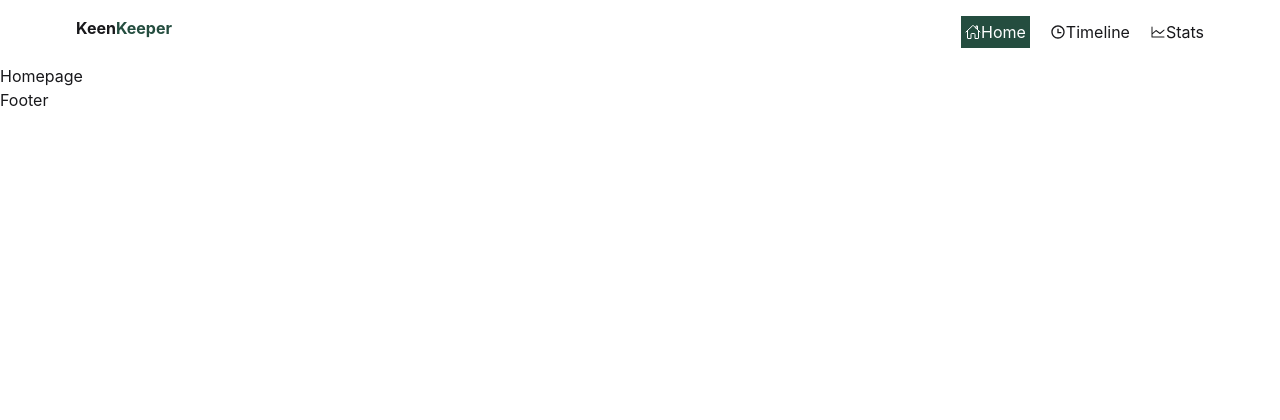
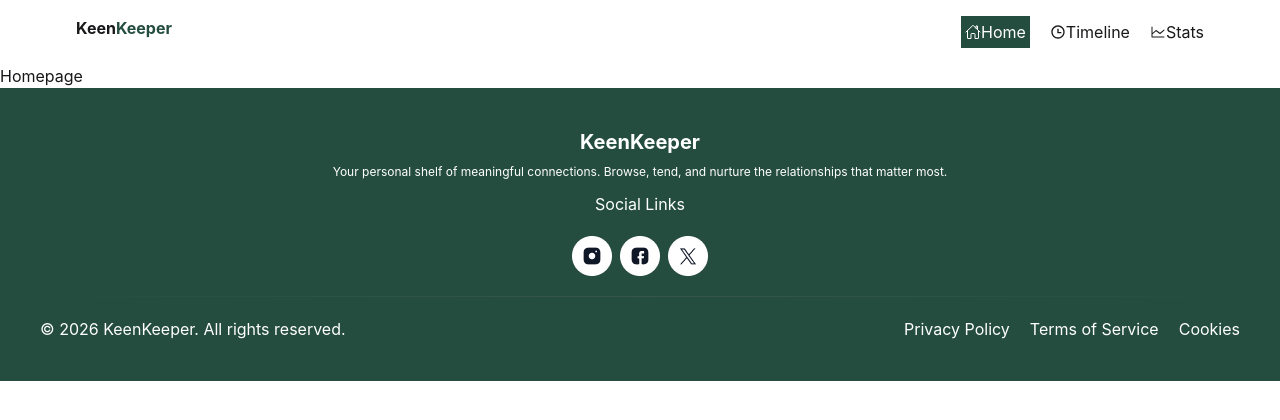
Before and after one commit to Arshad-Hossain/A7-KeenKeeper, a React (Vite) app: page / in a window 1280 px wide. Shown: the top 420 px of the page. Built offline with nearby package versions, Linux system fonts and the light colour scheme.

Commit message:
worked on footer section

```diff
--- a/src/components/shared/Footer.jsx
+++ b/src/components/shared/Footer.jsx
@@ -1,7 +1,46 @@
 import React from "react";
+import { CiInstagram } from "react-icons/ci";
+import { FaFacebook } from "react-icons/fa";
+import { FaXTwitter } from "react-icons/fa6";
+import instagramImg from "../../assets/instagram.png";
+import facebookImg from "../../assets/facebook.png";
+import xImage from "../../assets/twitter.png";
+const Footer = () => {
+  return (
+    <div className="bg-[#244d3f]">
+      <div className="container mx-auto text-white text-center p-10">
+        <h1 className="text-xl font-bold mb-2">KeenKeeper</h1>
+        <p className="text-xs mb-3">
+          Your personal shelf of meaningful connections. Browse, tend, and
+          nurture the relationships that matter most.
+        </p>
+        <p>Social Links</p>
+        <div className="flex justify-center gap-2 mt-5 mb-5">
+          <p>
+            {/* <CiInstagram></CiInstagram> */}
+            <img src={instagramImg} alt="" />
+          </p>
 
-const Footer = () => {
-  return <div>Footer</div>;
+          <p>
+            <img src={facebookImg} />
+          </p>
+          <p>
+            <img src={xImage} />
+          </p>
+        </div>
+        <hr class="h-px border-t-0 bg-transparent bg-gradient-to-r from-transparent via-neutral-500 to-transparent opacity-25" />
+
+        <div className="flex flex-col md:flex-row justify-between items-center mt-5 gap-3 md:gap-0 text-center md:text-left">
+          <p>© 2026 KeenKeeper. All rights reserved.</p>
+          <div className="flex gap-5">
+            <p>Privacy Policy</p>
+            <p>Terms of Service</p>
+            <p>Cookies</p>
+          </div>
+        </div>
+      </div>
+    </div>
+  );
 };
 
 export default Footer;
```
